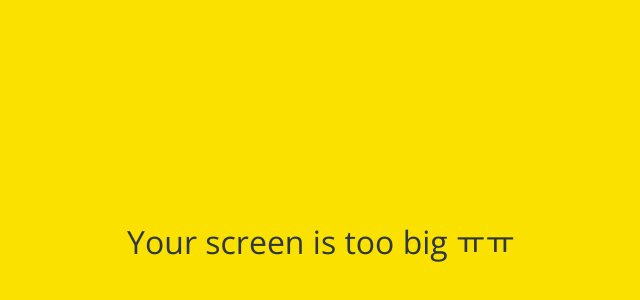
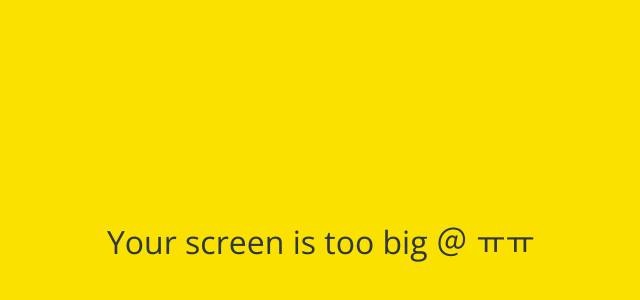
Before and after one commit to artijan/kokoa-clone-2020, a plain HTML site: page more.html in a window 1280 px wide. Shown: the part 158-458 px from the top of the page, without its empty margins (319-959 px from the left). Drawn offline with nearby package versions, Linux system fonts and the light colour scheme.

Commit message:
add a word

```diff
--- a/more.html
+++ b/more.html
@@ -160,7 +160,7 @@
     </nav>
 
     <div id="no-mobile">
-      <span>Your screen is too big ㅠㅠ</span>
+      <span>Your screen is too big ＠ ㅠㅠ</span>
     </div>
   </body>
 </html>
```
